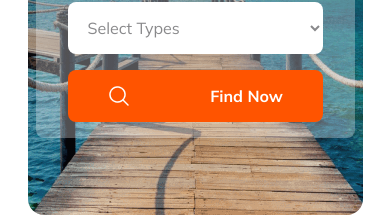
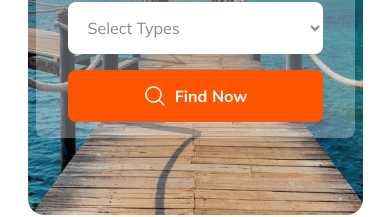
Before and after one commit to MujahidEmon/A2-SlashAir, a plain HTML site: page index.html in a window 390 px wide. Shown: the part 658-875 px from the top of the page. Drawn offline with Linux system fonts and the light colour scheme.

Commit message:
edited baner nav

```diff
--- a/styles/responsive.css
+++ b/styles/responsive.css
@@ -82,11 +82,13 @@
         /* text-align: center; */
 
     }
-
-    .banner>.banner-nav>button {
+    .banner>.banner-nav>button>img{
+        padding-left: 75px;
+    }
+    .banner>.banner-nav>button>p{
         justify-content: center;
         gap: 0;
-        /* padding left: 75px; */
+        padding-right: 75px;
     }
 
     .popular-tours {
```
